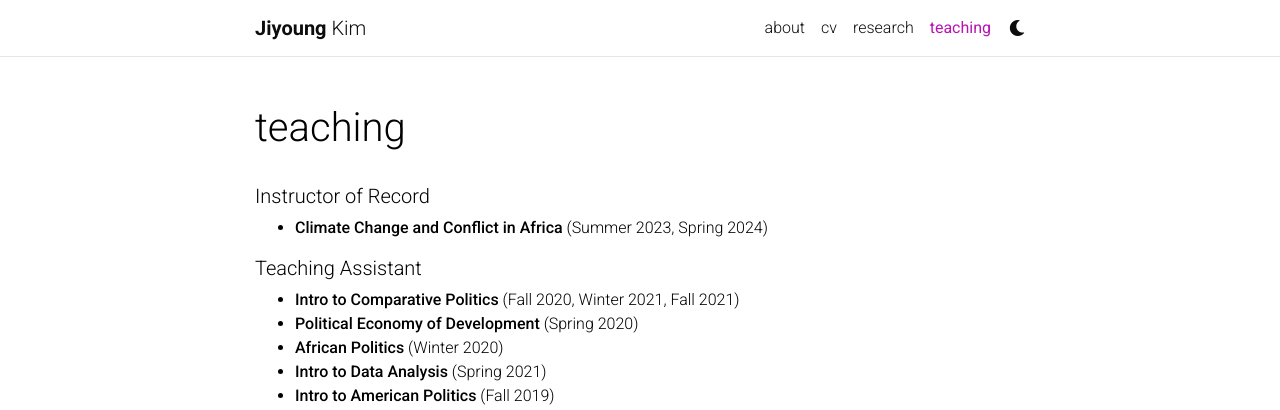
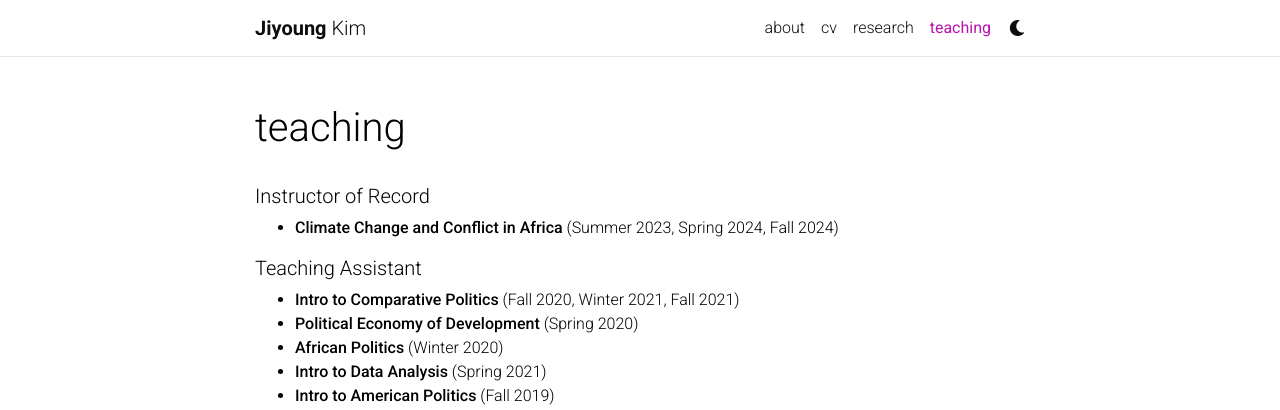
Before and after one commit to jiyoungestherkim/jiyoungestherkim.github.io, a Jekyll site: the page built from _pages/teaching.md, in a window 1280 px wide. Shown: the top 410 px of the page. Built offline with Jekyll 4.4.1, drawn with Linux system fonts in a browser that asks for light colours; comment, search, counter and statistics services are not loaded; a style sheet for code colours, icons or effects is not loaded.

Commit message:
Update teaching.md

```diff
--- a/_pages/teaching.md
+++ b/_pages/teaching.md
@@ -9,7 +9,7 @@ nav_order: 4
 
 ##### Instructor of Record
 
-- **Climate Change and Conflict in Africa** (Summer 2023, Spring 2024)
+- **Climate Change and Conflict in Africa** (Summer 2023, Spring 2024, Fall 2024)
 
 ##### Teaching Assistant
 
```
